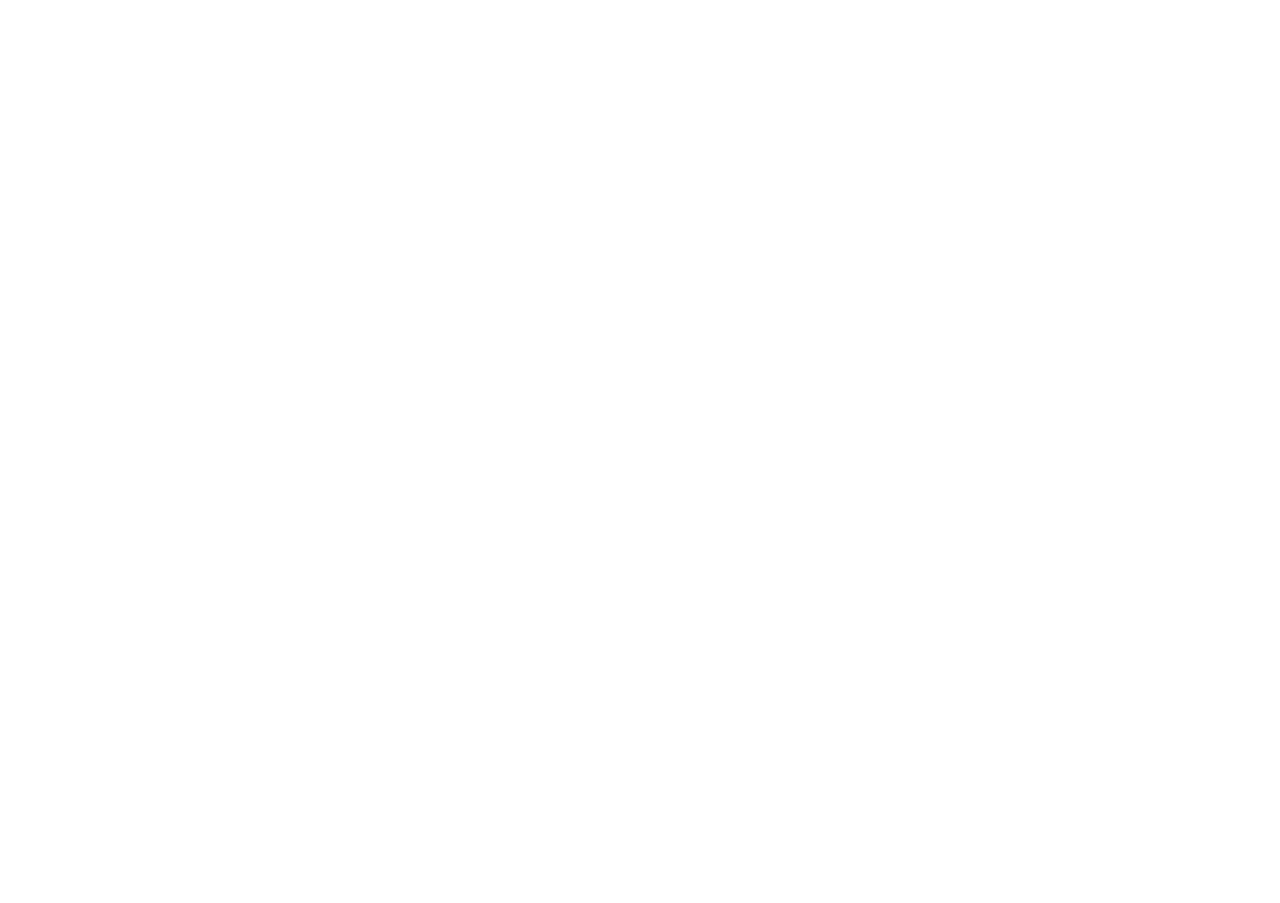
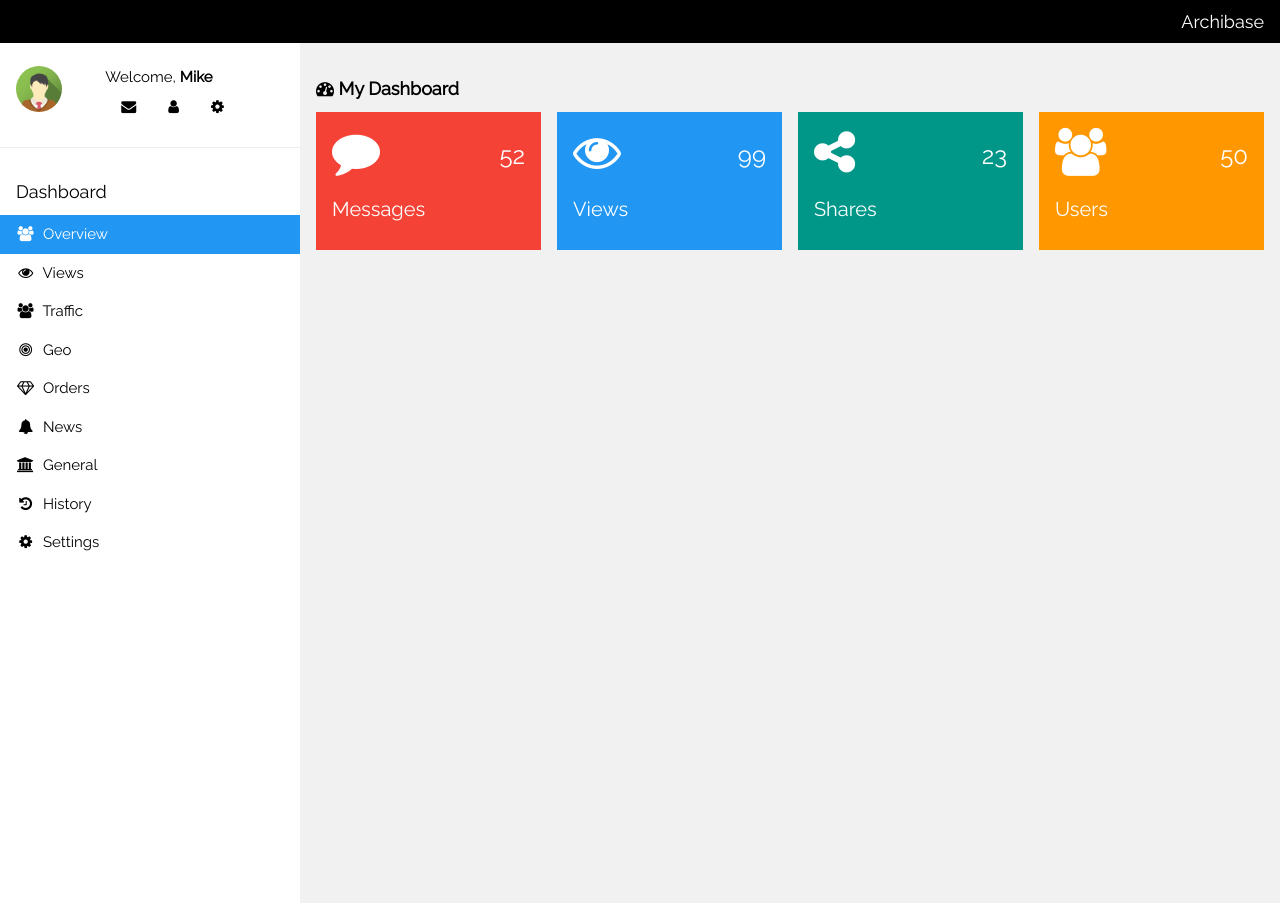
Before and after one commit to Heroboycloud/archibase, a PHP site: page /dashboard.php in a window 1280 px wide. Before the commit the page is empty. Run offline with PHP 8.4, Linux system fonts and the light colour scheme.

Commit message:
finishing the touches in dashboard and header.php

```diff
--- a/dashboard.php
+++ b/dashboard.php
@@ -0,0 +1,62 @@
+<?php
+include_once "header.php";
+?>
+
+
+<div class="w3-main" style="margin-left:300px;margin-top:43px;">
+
+ <!-- Header -->
+ <header class="w3-container" style="padding-top:22px">
+    <h5><b><i class="fa fa-dashboard"></i> My Dashboard</b></h5>
+  </header>
+
+  <div class="w3-row-padding w3-margin-bottom">
+    <div class="w3-quarter">
+      <div class="w3-container w3-red w3-padding-16">
+        <div class="w3-left"><i class="fa fa-comment w3-xxxlarge"></i></div>
+        <div class="w3-right">
+          <h3>52</h3>
+        </div>
+        <div class="w3-clear"></div>
+        <h4>Messages</h4>
+      </div>
+    </div>
+    <div class="w3-quarter">
+      <div class="w3-container w3-blue w3-padding-16">
+        <div class="w3-left"><i class="fa fa-eye w3-xxxlarge"></i></div>
+        <div class="w3-right">
+          <h3>99</h3>
+        </div>
+        <div class="w3-clear"></div>
+        <h4>Views</h4>
+      </div>
+    </div>
+    <div class="w3-quarter">
+      <div class="w3-container w3-teal w3-padding-16">
+        <div class="w3-left"><i class="fa fa-share-alt w3-xxxlarge"></i></div>
+        <div class="w3-right">
+          <h3>23</h3>
+        </div>
+        <div class="w3-clear"></div>
+        <h4>Shares</h4>
+      </div>
+    </div>
+    <div class="w3-quarter">
+      <div class="w3-container w3-orange w3-text-white w3-padding-16">
+        <div class="w3-left"><i class="fa fa-users w3-xxxlarge"></i></div>
+        <div class="w3-right">
+          <h3>50</h3>
+        </div>
+        <div class="w3-clear"></div>
+        <h4>Users</h4>
+      </div>
+    </div>
+  </div>
+
+
+</div>
+
+
+<?php
+include_once "footer.php";
+?>
--- a/header.php
+++ b/header.php
@@ -18,3 +18,7 @@ html,body,h1,h2,h3,h4,h5 {font-family: "Raleway", sans-serif}
   <button class="w3-bar-item w3-button w3-hide-large w3-hover-none w3-hover-text-light-grey" onclick="w3_open();"><i class="fa fa-bars"></i> &nbsp;Menu</button>
   <span class="w3-bar-item w3-right">Archibase</span>
 </div>
+<?php
+include "menu.php";
+
+?>
--- a/menu.php
+++ b/menu.php
@@ -33,3 +33,6 @@
 
 <!-- Overlay effect when opening sidebar on small screens -->
 <div class="w3-overlay w3-hide-large w3-animate-opacity" onclick="w3_close()" style="cursor:pointer" title="close side menu" id="myOverlay"></div>
+
+
+<!-- !PAGE CONTENT! -->
```
